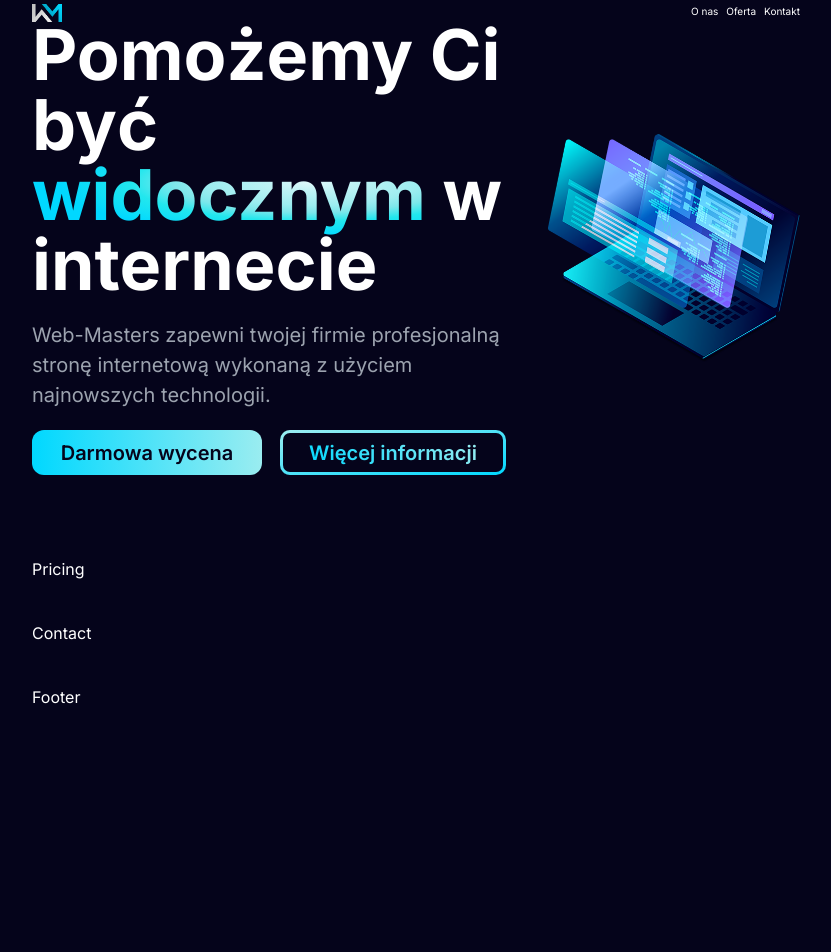
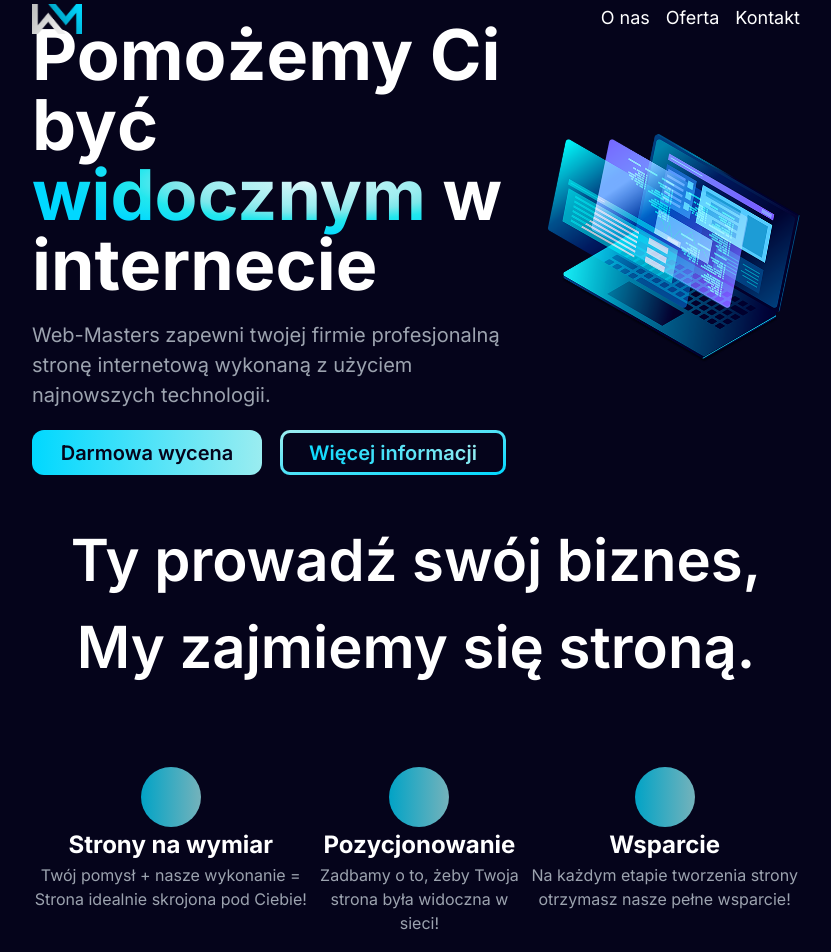
Before and after one commit to m-uchyla/wm-site, a Next.js app: page / in a window 1280 px wide. Shown: the top 952 px of the page, without its empty margins (224-1055 px from the left). Before the commit the page ends 800 px from the top, so only its background shows below. Built offline with nearby package versions, Linux system fonts and the light colour scheme.

Commit message:
About section some tralala

```diff
--- a/package.json
+++ b/package.json
@@ -9,6 +9,7 @@
     "lint": "next lint"
   },
   "dependencies": {
+    "@react-icons/all-files": "^4.1.0",
     "autoprefixer": "10.4.14",
     "next": "13.3.1",
     "postcss": "8.4.23",
--- a/src/components/organisms/about.js
+++ b/src/components/organisms/about.js
@@ -1,11 +1,23 @@
+import { about } from "@/constants";
 
 
 export default function About() {
     return (
       <section>
-        <h1>
-
-        </h1>
+        <h2 className='text-primaryText md:text-[58px] text-[54px] font-semibold mb-3 text-center'>
+          Ty prowadź swój biznes, <br className='sm:block hidden'/> {" "}
+          My zajmiemy się stroną.
+        </h2>
+        <div className="flex justify-between pt-16">
+        {about.map((elem, index) => (
+          <div className="max-w-[325px] flex flex-col items-center ">
+            <div className="bg-blue-gradient w-[60px] h-[60px] opacity-75 rounded-full">
+            </div>
+            <h2 className="text-[24px] font-bold">{elem.title}</h2>
+            <p className="text-[16px] text-secondaryText text-center">{elem.description}</p>
+          </div>
+        ))}
+        </div>
       </section>
     )
   }
--- a/src/components/templates/navbar.js
+++ b/src/components/templates/navbar.js
@@ -23,12 +23,12 @@ export default function Navbar() {
       <div>
         <Image
         src={WMlogo}
-        width={30}
+        width={50}
         />
       </div>
       <ul className="flex">
         {navLinks.map((link, index) => (
-          <li className={`text-[10px] ${index === navLinks.length - 1 ? "mr-0" : "mr-2"} cursor-pointer`}>{link.title}</li>
+          <li className={`text-[18px] ${index === navLinks.length - 1 ? "mr-0" : "mr-4"} cursor-pointer`}>{link.title}</li>
         ))}
       </ul>
     </nav>
```
Also changed, not shown: 1 other file (tests, documents, lock files or other folders).
